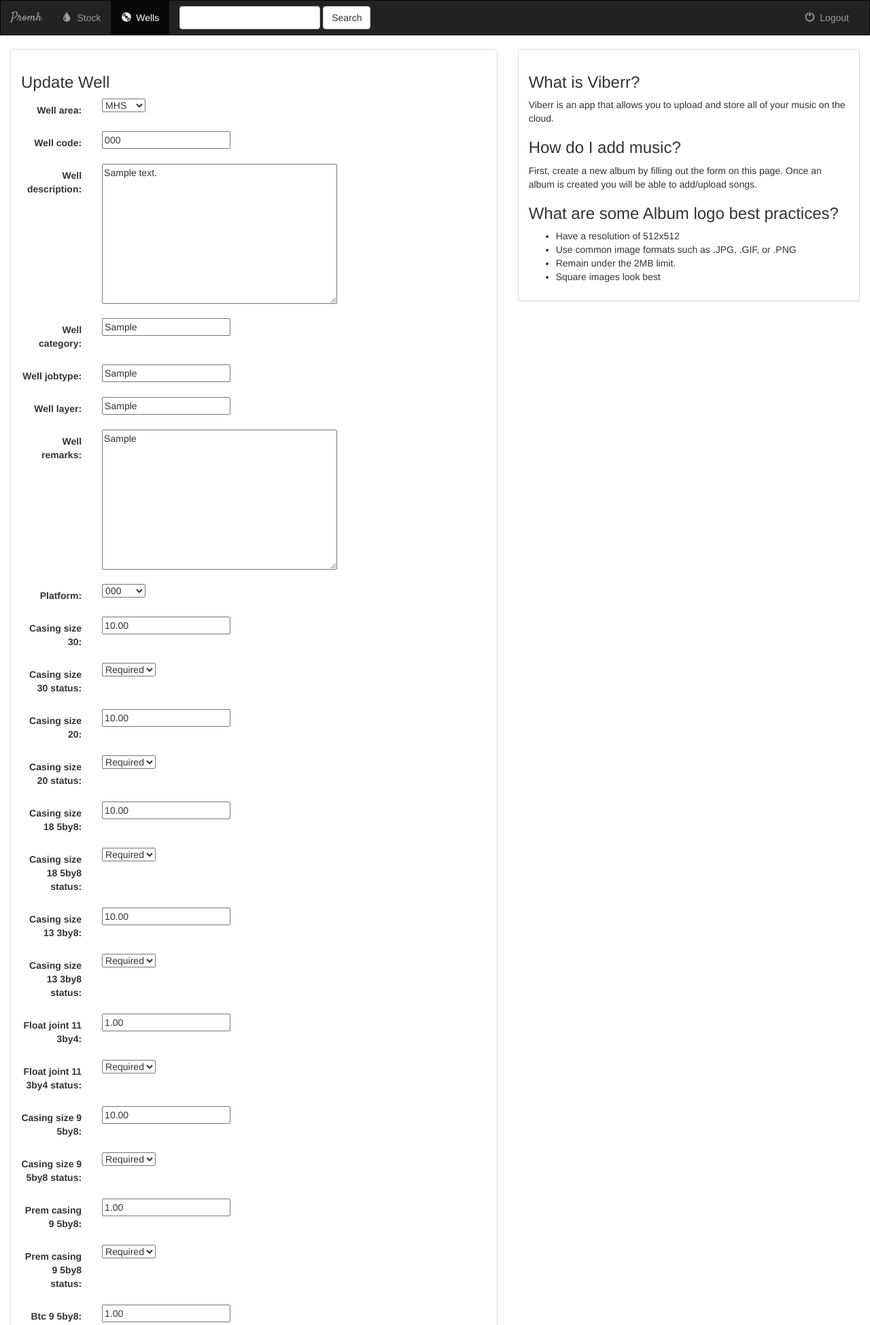
After one commit to bpmnnit/mhmaterials, a Django app: page /1/update_well/ in a window 1280 px wide. The commit adds this page. Shown: the top 1949 px of the page at 68% size. Run offline with Django 3.2, Linux system fonts and the light colour scheme; a user stored in the database is signed in; tables that the repository leaves empty hold one stand-in row (values such as "Sample post"); some libraries are stand-ins or nearby versions.

Commit message:
Added the update stock and update well module

```diff
--- a/promh/forms.py
+++ b/promh/forms.py
@@ -1,9 +1,22 @@
 from django import forms
 from django.contrib.auth.models import User
 
-from .models import Well, Platform, Rig, ProcessComplex
+from .models import Well, Platform, Rig, ProcessComplex, Stock
+
+class StockForm(forms.ModelForm):
+
+	class Meta:
+		model = Stock
+		fields = ['casing_size_30', 'casing_size_20', 'casing_size_18_5by8', 'casing_size_13_3by8', 'float_joint_11_3by4', 'casing_size_9_5by8', 'prem_casing_9_5by8', 'btc_9_5by8', 'chrome_casing_9_5by8', 'float_joint_9_5by8', 'float_joint_liner_11_3by4_large', 'liner_size_7', 'liner_hanger_7', 'chrome_liner_size_7', 'chrome_liner_hanger_7', 'liner_size_5', 'liner_hanger_5', 'float_shoe_size_20', 'float_shoe_size_18_5by8', 'float_shoe_size_13_3by8', 'float_shoe_size_9_5by8', 'float_collar_size_13_3by8', 'float_collar_size_9_5by8', 'btc_pin_prem_box_cross_over_9_5by8', 'btc_box_prem_pin_cross_over_9_5by8', 'wellhead_a_section', 'wellhead_b_section', 'wellhead_c_section', 'wellhead_xmas_tree']
 
 class WellForm(forms.ModelForm):
+	#platform = forms.ModelChoiceField(queryset = Platform.objects.all())
+
+	class Meta:
+		model = Well
+		fields = ['well_area', 'well_code', 'well_description', 'well_category', 'well_jobtype', 'well_layer', 'well_remarks', 'platform', 'casing_size_30', 'casing_size_20', 'casing_size_18_5by8', 'casing_size_13_3by8', 'float_joint_11_3by4', 'casing_size_9_5by8', 'prem_casing_9_5by8', 'btc_9_5by8', 'chrome_casing_9_5by8', 'float_joint_9_5by8', 'float_joint_liner_11_3by4_large', 'liner_size_7', 'liner_hanger_7', 'chrome_liner_size_7', 'chrome_liner_hanger_7', 'liner_size_5', 'liner_hanger_5', 'float_shoe_size_20', 'float_shoe_size_18_5by8', 'float_shoe_size_13_3by8', 'float_shoe_size_9_5by8', 'float_collar_size_13_3by8', 'float_collar_size_9_5by8', 'btc_pin_prem_box_cross_over_9_5by8', 'btc_box_prem_pin_cross_over_9_5by8', 'wellhead_a_section', 'wellhead_b_section', 'wellhead_c_section', 'wellhead_xmas_tree']
+
+class WellUpdateForm(forms.ModelForm):
 	#platform = forms.ModelChoiceField(queryset = Platform.objects.all())
 
 	class Meta:
--- a/promh/templates/promh/base.html
+++ b/promh/templates/promh/base.html
@@ -40,21 +40,17 @@
                 <button type="submit" class="btn btn-default">Search</button>
             </form>
             <ul class="nav navbar-nav navbar-right">
+                {% block update_stock %}
+                {% endblock %}
                 {% block create_well %}
-                {% endblock %}
-                {% block create_casing %}
-                {% endblock %}
-                {% block create_liner %}
-                {% endblock %}
-                {% block create_drainholeliner %}
-                {% endblock %}
-                {% block create_wellhead %}
                 {% endblock %}
                 {% block create_platform %}
                 {% endblock %}
                 {% block create_rig %}
                 {% endblock %}
                 {% block create_complex %}
+                {% endblock %}
+                {% block update_well %}
                 {% endblock %}
                 <li>
                     <a href="{% url 'promh:logout_user' %}">
--- /dev/null
+++ b/promh/templates/promh/update_well.html
@@ -0,0 +1,51 @@
+{% extends 'promh/base.html' %}
+{% block title %}Update Stock{% endblock %}
+{% block wells_active %}active{% endblock %}
+
+{% block body %}
+<div class="container-fluid">
+
+    <div class="row">
+
+        <div class="col-sm-12 col-md-7">
+            <div class="panel panel-default">
+                <div class="panel-body">
+                    <h3>Update Well</h3>
+                    {% if error_message %}
+                        <p><strong>{{ error_message }}</strong></p>
+                    {% endif %}
+                    <form class="form-horizontal" role="form" action="" method="post">
+                        {% csrf_token %}
+                        {% include 'promh/form_template.html' %}
+                        <div class="form-group">
+                            <div class="col-sm-offset-2 col-sm-10">
+                                <button type="submit" class="btn btn-success">Submit</button>
+                            </div>
+                        </div>
+                    </form>
+                </div>
+            </div>
+        </div>
+
+        <div class="col-sm-12 col-md-5">
+            <div class="panel panel-default">
+                <div class="panel-body">
+                    <h3>What is Viberr?</h3>
+                    <p>Viberr is an app that allows you to upload and store all of your music on the cloud.</p>
+                    <h3>How do I add music?</h3>
+                    <p>First, create a new album by filling out the form on this page. Once an album is created you will be able to add/upload songs.</p>
+                    <h3>What are some Album logo best practices?</h3>
+                    <ul>
+                        <li>Have a resolution of 512x512</li>
+                        <li>Use common image formats such as .JPG, .GIF, or .PNG</li>
+                        <li>Remain under the 2MB limit.</li>
+                        <li>Square images look best</li>
+                    </ul>
+                </div>
+            </div>
+        </div>
+
+    </div>
+
+</div>
+{% endblock %}
--- a/promh/urls.py
+++ b/promh/urls.py
@@ -10,7 +10,9 @@ urlpatterns = [
 	url(r'^register/$', views.register, name='register'),
 	url(r'^login_user/$', views.login_user, name='login_user'),
 	url(r'^logout_user/$', views.logout_user, name='logout_user'),
+	url(r'^update_stock/$', views.update_stock, name='update_stock'),
 	url(r'^(?P<well_id>[0-9]+)/$', views.detail, name='detail'),
+	url(r'^(?P<well_id>[0-9]+)/update_well/$', views.update_well, name='update_well'),
 	url(r'^(?P<platform_id>[0-9]+)/platform/$', views.platform_detail, name='platform_detail'),
 	url(r'^(?P<processcomplex_id>[0-9]+)/processcomplex/$', views.processcomplex_detail, name='processcomplex_detail'),
 	url(r'^(?P<rig_id>[0-9]+)/rig/$', views.rig_detail, name='rig_detail'),
@@ -18,10 +20,6 @@ urlpatterns = [
 	url(r'^create_rig/$', views.create_rig, name='create_rig'),
 	url(r'^create_platform/$', views.create_platform, name='create_platform'),
 	url(r'^create_proccesscomplex/$', views.create_processcomplex, name='create_processcomplex'),
-	url(r'^(?P<well_id>[0-9]+)/create_casing/$', views.create_casing, name='create_casing'),
-	url(r'^(?P<well_id>[0-9]+)/create_liner/$', views.create_liner, name='create_liner'),
-	url(r'^(?P<well_id>[0-9]+)/create_drainholeliner/$', views.create_drainholeliner, name='create_drainholeliner'),
-	url(r'^(?P<well_id>[0-9]+)/create_wellhead/$', views.create_wellhead, name='create_wellhead'),
 	url(r'^(?P<well_id>[0-9]+)/delete_well/$', views.delete_well, name='delete_well'),
 	# promh/[0-9]+ -> matches a well
 	# url(r'^(?P<well_id>[0-9]+)/$', views.detail, name='detail'),
--- a/promh/views.py
+++ b/promh/views.py
@@ -7,9 +7,11 @@ from django.views import generic
 
 from .forms import UserForm
 from .forms import WellForm
+from .forms import WellUpdateForm
 from .forms import RigForm
 from .forms import PlatformForm
 from .forms import ProcessComplexForm
+from .forms import StockForm
 
 from .models import Rig
 from .models import ProcessComplex
@@ -27,6 +29,24 @@ def index(request):
         return render(request, 'promh/index.html', {
             'stock': stock,
         })
+
+def update_stock(request):
+    if not request.user.is_authenticated():
+        return render(request, 'promh/login.html')
+    else:
+        s = get_object_or_404(Stock, pk = 1)
+        form = StockForm(request.POST or None, instance = s)
+        if form.is_valid():
+            stock = form.save(commit=False)
+            stock.save()
+            context = {
+                'stock': stock,
+            }
+            return render(request, 'promh/index.html', context)
+        context = {
+            "form": form,
+        }
+        return render(request, 'promh/update_stock.html', context)
 
 def wells(request):
     if not request.user.is_authenticated():
@@ -51,16 +71,8 @@ def detail(request, well_id):
         return render(request, 'promh/login.html')
     else:
         well = get_object_or_404(Well, pk = well_id)
-        casing = well.casing_set.all()
-        liner = well.liner_set.all()
-        drainholeliner = well.drainholeliner_set.all()
-        wellhead = well.wellhead_set.all()
         context = {
             'well': well,
-            'casing': casing,
-            'liner': liner,
-            'drainholeliner': drainholeliner,
-            'wellhead': wellhead,
 
         }
         return render(request, 'promh/detail.html', context)
@@ -98,6 +110,89 @@ def rig_detail(request, rig_id):
         }
         return render(request, 'promh/rig_detail.html', context)
 
+def update_well(request, well_id):
+    if not request.user.is_authenticated():
+        return render(request, 'promh/login.html')
+    else:
+        w = get_object_or_404(Well, pk = well_id)
+        s = get_object_or_404(Stock, pk = 1)
+        form = WellUpdateForm(request.POST or None, instance = w)
+        if form.is_valid():
+            well = form.save(commit=False)
+            well.user = request.user
+            well.well_code = well.well_code.upper()
+            well.pub_date = datetime.datetime.now().strftime("%Y-%m-%d %H:%M:%S")
+
+            if well.casing_size_30_status == 2:
+                s.casing_size_30 -= well.casing_size_30
+            if well.casing_size_20_status == 2:
+                s.casing_size_20 -= well.casing_size_20
+            if well.casing_size_18_5by8_status == 2:
+                s.casing_size_18_5by8 -= well.casing_size_18_5by8
+            if well.casing_size_13_3by8_status == 2:
+                s.casing_size_13_3by8 -= well.casing_size_13_3by8
+            if well.float_joint_11_3by4_status == 2:
+                s.float_joint_11_3by4 -= well.float_joint_11_3by4
+            if well.casing_size_9_5by8_status == 2:
+                s.casing_size_9_5by8 -= well.casing_size_9_5by8
+            if well.prem_casing_9_5by8_status == 2:
+                s.prem_casing_9_5by8 -= well.prem_casing_9_5by8
+            if well.btc_9_5by8_status == 2:
+                s.btc_9_5by8 -= well.btc_9_5by8
+            if well.chrome_casing_9_5by8_status == 2:
+                s.chrome_casing_9_5by8 -= well.chrome_casing_9_5by8
+            if well.float_joint_9_5by8_status == 2:
+                s.float_joint_9_5by8 -= well.float_joint_9_5by8
+            if well.float_joint_liner_11_3by4_large_status == 2:
+                s.float_joint_liner_11_3by4_large -= well.float_joint_liner_11_3by4_large
+            if well.liner_size_7_status == 2:
+                s.liner_size_7 -= well.liner_size_7
+            if well.liner_hanger_7_status == 2:
+                s.liner_hanger_7 -= well.liner_hanger_7
+            if well.chrome_liner_size_7_status == 2:
+                s.chrome_liner_size_7 -= well.chrome_liner_size_7
+            if well.chrome_liner_hanger_7_status == 2:
+                s.chrome_liner_hanger_7 -= well.chrome_liner_hanger_7
+            if well.liner_size_5_status == 2:
+                s.liner_size_5 -= well.liner_size_5
+            if well.liner_hanger_5_status == 2:
+                s.liner_hanger_5 -= well.liner_hanger_5
+            if well.float_shoe_size_20_status == 2:
+                s.float_shoe_size_20 -= well.float_shoe_size_20
+            if well.float_shoe_size_18_5by8_status == 2:
+                s.float_shoe_size_18_5by8 -= well.float_shoe_size_18_5by8
+            if well.float_shoe_size_13_3by8_status == 2:
+                s.float_shoe_size_13_3by8 -= well.float_shoe_size_13_3by8
+            if well.float_shoe_size_9_5by8_status == 2:
+                s.float_joint_9_5by8 -= well.float_joint_9_5by8
+            if well.float_collar_size_13_3by8_status == 2:
+                s.float_collar_size_13_3by8 -= well.float_collar_size_13_3by8
+            if well.float_collar_size_9_5by8_status == 2:
+                s.float_collar_size_9_5by8 -= well.float_collar_size_9_5by8
+            if well.btc_pin_prem_box_cross_over_9_5by8_status == 2:
+                s.btc_pin_prem_box_cross_over_9_5by8 -= well.btc_pin_prem_box_cross_over_9_5by8
+            if well.btc_box_prem_pin_cross_over_9_5by8_status == 2:
+                s.btc_box_prem_pin_cross_over_9_5by8 -= well.btc_box_prem_pin_cross_over_9_5by8
+            if well.wellhead_a_section_status == 2:
+                s.wellhead_a_section -= well.wellhead_a_section
+            if well.wellhead_b_section_status == 2:
+                s.wellhead_b_section -= well.wellhead_b_section
+            if well.wellhead_c_section_status == 2:
+                s.wellhead_c_section -= well.wellhead_c_section
+            if well.wellhead_xmas_tree_status == 2:
+                s.wellhead_xmas_tree -= well.wellhead_xmas_tree
+
+            s.save()
+            well.save()
+            context = {
+                'well': well,
+            }
+            return render(request, 'promh/detail.html', context)
+        context = {
+            "form": form,
+        }
+        return render(request, 'promh/update_well.html', context)
+
 def create_well(request):
     if not request.user.is_authenticated():
         return render(request, 'promh/login.html')
@@ -111,134 +206,12 @@ def create_well(request):
             well.save()
             context = {
                 'well': well,
-                'casing': well.casing_set.all(),
-                'liner': well.liner_set.all(),
-                'drainholeliner': well.drainholeliner_set.all(),
-                'wellhead': well.wellhead_set.all(),
             }
             return render(request, 'promh/detail.html', context)
         context = {
             "form": form,
         }
         return render(request, 'promh/create_well.html', context)
-
-def create_casing(request, well_id):
-    if not request.user.is_authenticated():
-        return render(request, 'promh/login.html')
-    else:
-        form = CasingForm(request.POST or None)
-        if form.is_valid():
-            casing = form.save(commit=False)
-            casing.user = request.user
-            w = get_object_or_404(Well, pk = well_id)
-            casing.well = w
-            casing.pub_date = datetime.datetime.now().strftime("%Y-%m-%d %H:%M:%S")
-            casing.save()
-            context = {
-                'casing': casing,
-                'well': w,
-                'liner': w.liner_set.all(),
-                'drainholeliner': w.drainholeliner_set.all(),
-                'wellhead': w.wellhead_set.all(),
-            }
-            return render(request, 'promh/detail.html', context)
-        ww = get_object_or_404(Well, pk = well_id)
-        stock = Stock.objects.all()
-        context = {
-            "well": ww,
-            "form": form,
-            'stock': stock,
-        }
-        return render(request, 'promh/create_casing.html', context)
-
-def create_liner(request, well_id):
-    if not request.user.is_authenticated():
-        return render(request, 'promh/login.html')
-    else:
-        form = LinerForm(request.POST or None)
-        if form.is_valid():
-            liner = form.save(commit=False)
-            liner.user = request.user
-            w = get_object_or_404(Well, pk = well_id)
-            liner.well = w
-            liner.pub_date = datetime.datetime.now().strftime("%Y-%m-%d %H:%M:%S")
-            liner.save()
-            context = {
-                'liner': liner,
-                'well': w,
-                'casing': w.casing_set.all(),
-                'drainholeliner': w.drainholeliner_set.all(),
-                'wellhead': w.wellhead_set.all(),
-                'stock': stock,
-            }
-            return render(request, 'promh/detail.html', context)
-        ww = get_object_or_404(Well, pk = well_id)
-        stock = Stock.objects.all()
-        context = {
-            'well': ww,
-            'form': form,
-            'stock': stock,
-
-        }
-        return render(request, 'promh/create_liner.html', context)
-
-def create_drainholeliner(request, well_id):
-    if not request.user.is_authenticated():
-        return render(request, 'promh/login.html')
-    else:
-        form = DrainholeLinerForm(request.POST or None)
-        if form.is_valid():
-            drainholeliner = form.save(commit=False)
-            drainholeliner.user = request.user
-            w = get_object_or_404(Well, pk = well_id)
-            drainholeliner.well = w
-            drainholeliner.pub_date = datetime.datetime.now().strftime("%Y-%m-%d %H:%M:%S")
-            drainholeliner.save()
-            context = {
-                'drainholeliner': drainholeliner,
-                'well': w,
-                'casing': w.casing_set.all(),
-                'liner': w.liner_set.all(),
-                'wellhead': w.wellhead_set.all(),
-            }
-            return render(request, 'promh/detail.html', context)
-        ww = get_object_or_404(Well, pk = well_id)
-        stock = Stock.objects.all()
-        context = {
-            'well': ww,
-            'form': form,
-            'stock': stock,
-        }
-        return render(request, 'promh/create_drainholeliner.html', context)
-
-def create_wellhead(request, well_id):
-    if not request.user.is_authenticated():
-        return render(request, 'promh/login.html')
-    else:
-        form = WellheadForm(request.POST or None)
-        if form.is_valid():
-            wellhead = form.save(commit=False)
-            wellhead.user = request.user
-            w = get_object_or_404(Well, pk = well_id)
-            wellhead.well = w
-            wellhead.pub_date = datetime.datetime.now().strftime("%Y-%m-%d %H:%M:%S")
-            wellhead.save()
-            context = {
-                'wellhead': wellhead,
-                'well': w,
-                'casing': w.casing_set.all(),
-                'liner': w.liner_set.all(),
-                'drainholeliner': w.drainholeliner_set.all(),
-            }
-            return render(request, 'promh/detail.html', context)
-        ww = get_object_or_404(Well, pk = well_id)
-        stock = Stock.objects.all()
-        context = {
-            'well': ww,
-            'form': form,
-            'stock': stock,
-        }
-        return render(request, 'promh/create_wellhead.html', context)
 
 def create_rig(request):
     if not request.user.is_authenticated():
```
Also changed, not shown: promh/models.py (+7 -3 lines), promh/templates/promh/detail.html (+97 -161 lines), promh/templates/promh/index.html (+3 -27 lines), promh/templates/promh/update_stock.html (added, +51 -0 lines), 4 other files.
